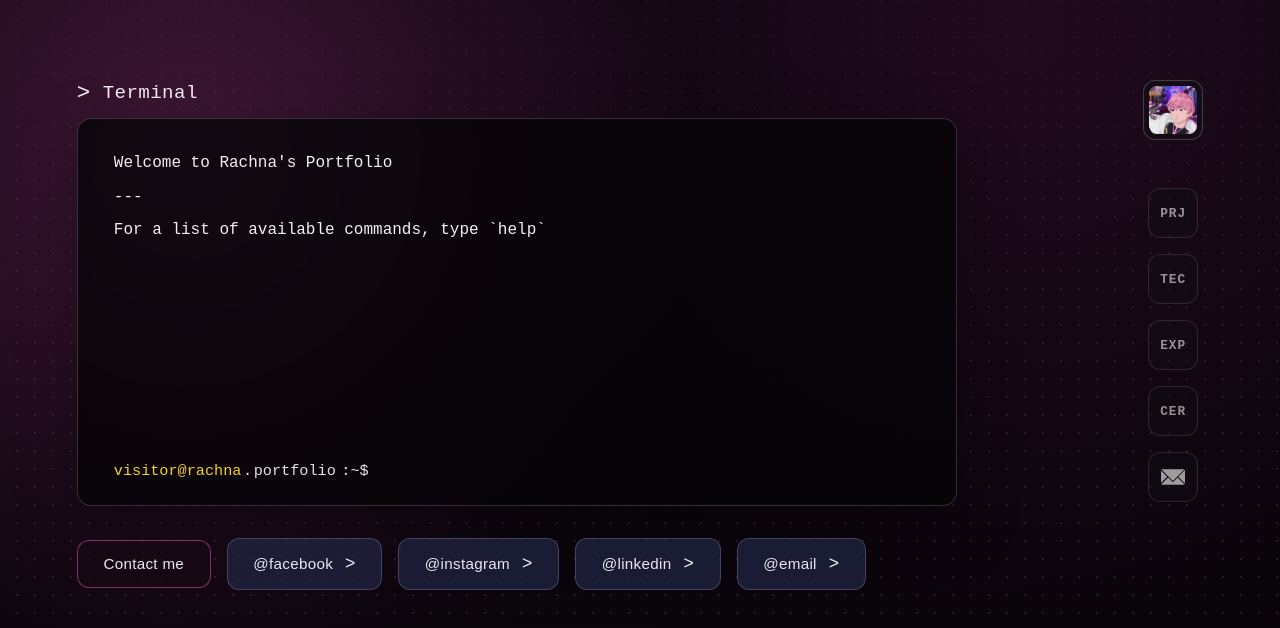
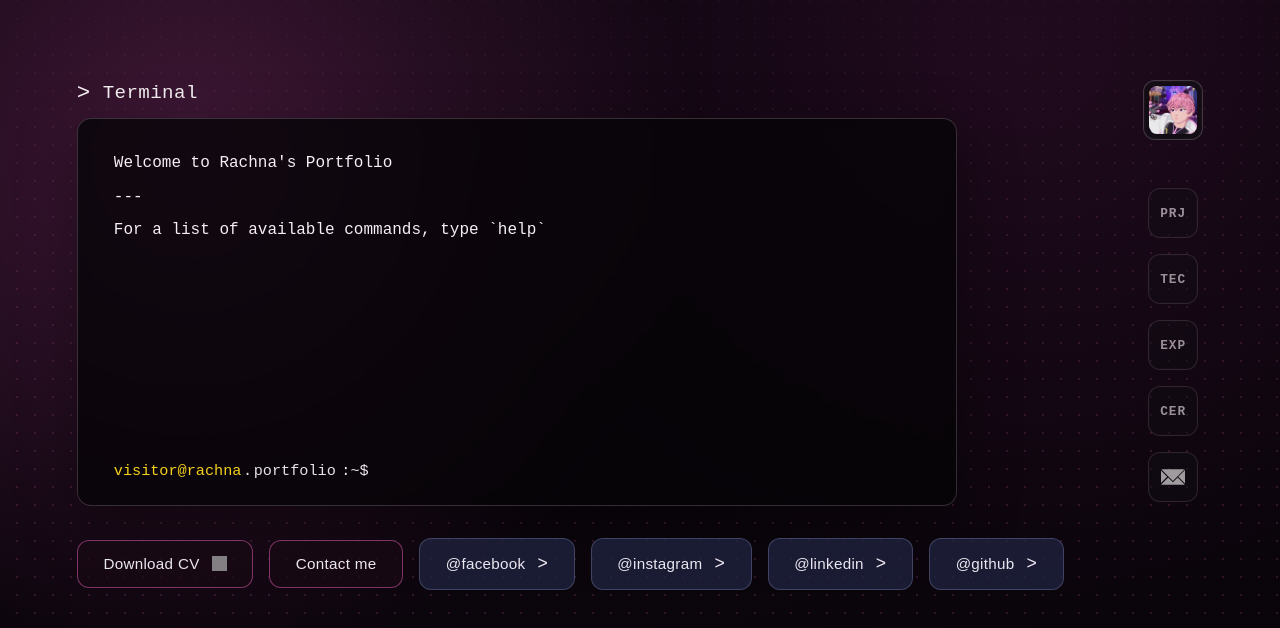
Before and after one commit to pich-reamrachna/Portfolio, a Next.js app: page / in a window 1280 px wide. Shown: the top 628 px of the page. Built offline with nearby package versions, Linux system fonts and the light colour scheme; grey boxes are pictures that could not be loaded.

Commit message:
Add download CV link and icons; update hero section

```diff
--- a/components/sections/Hero.module.css
+++ b/components/sections/Hero.module.css
@@ -119,6 +119,13 @@
   font-size: 0.95rem;
   letter-spacing: 0.02em;
   transition: transform 160ms ease, border-color 160ms ease;
+  user-select: none;
+}
+
+.pillIcon {
+  width: 15px;
+  height: 15px;
+  opacity: 80%;
 }
 
 .pill:hover {
--- a/components/sections/Hero.tsx
+++ b/components/sections/Hero.tsx
@@ -108,9 +108,23 @@ export default function Hero() {
       <section className={styles.heroLinks}>
         <a className={`${styles.pill} ${styles.pillPrimary}`} href={heroLinks[0].href}>
           {heroLinks[0].label}
+          {heroLinks[0].isImage ? (
+            <img
+              src={heroLinks[0].icon}
+              alt=""
+              className={styles.pillIcon}
+              aria-hidden="true"
+            />
+          ) : null}
         </a>
-        {heroLinks.slice(1).map((item) => (
+        <a className={`${styles.pill} ${styles.pillPrimary}`} href={heroLinks[1].href}>
+          {heroLinks[1].label}
+        </a>
+        {heroLinks.slice(2).map((item) => (
           <a key={item.label} className={styles.pill} href={item.href}>
+            {item.isImage ? (
+              <img src={item.icon} alt="" className={styles.pillIcon} aria-hidden="true" />
+            ) : null}
             <span>{item.label}</span>
             <span className={styles.pillArrow}>{">"}</span>
           </a>
--- a/lib/data.ts
+++ b/lib/data.ts
@@ -5,11 +5,12 @@ export const terminalLines = [
 ];
 
 export const heroLinks = [
+  { label: "Download CV", icon: "/icons/download-2-128.ico", isImage: true, href: "/cv.pdf" },
   { label: "Contact me", href: "#contact" },
   { label: "@facebook", href: "https://facebook.com" },
   { label: "@instagram", href: "https://instagram.com" },
   { label: "@linkedin", href: "https://linkedin.com" },
-  { label: "@email", href: "mailto:hello@example.com" },
+  { label: "@github", href: "https://github.com" },
 ];
 
 export const avatar = [
```
Also changed, not shown: 2 other files (tests, documents, lock files or other folders).
